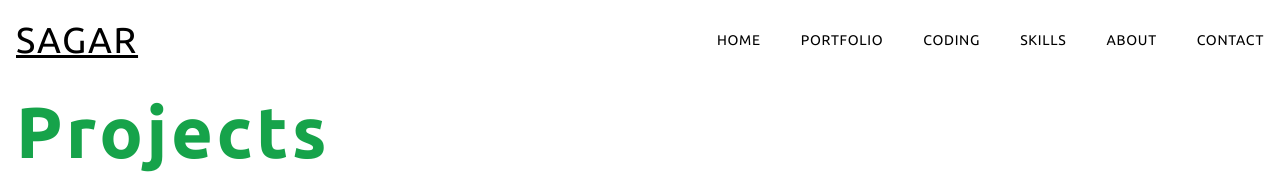
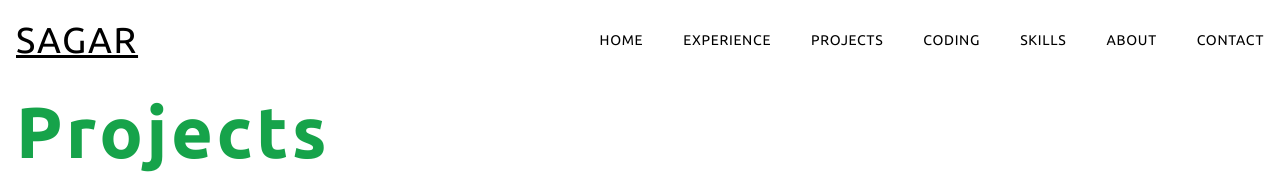
Before and after one commit to skasana-334/portfolio, a Next.js app: page /portfolio in a window 1280 px wide. Shown: the top 174 px of the page. Built offline with nearby package versions, Linux system fonts and the light colour scheme.

Commit message:
Update Nav.jsx

```diff
--- a/components/Nav.jsx
+++ b/components/Nav.jsx
@@ -14,30 +14,36 @@ const Nav = () => {
       id:1,
       link:'home'
     },
+    {id:2,
+      link:'experience'
+    },
      {
-      id:2,
-      link:'portfolio'
+      id:3,
+      link:'projects'
     },
     {
-      id:2,
+      id:4,
       link:'coding'
     },
     {
-      id:4,
+      id:5,
       link:'skills'
     },
      {
-      id:5,
+      id:6,
       link:'about'
     },
 
      {
-      id:6,
+      id:7,
       link:'contact'
     },
   ]
+  const icons=[
+    {id:"github",icon:<FaGithub/>,url:'https://www.linkedin.com/in/sagar-kasana-49a493216/'},{id:"linkedin",icon:<FaLinkedin/>,url:'https://github.com/skasana-334'},{id:"instagram",icon:<FaInstagram/>,url:'https://www.instagram.com/'},
+  ]
   return (
-    <div className={`w-full h-20 z-10 fixed ${`bg-white`} text-black  ${pgscroll&&'bg-[#3D3C42] text-[#faf4f4]'}`}>
+    <div className={`w-full h-20 z-10 fixed ${`bg-white`} text-black  ${pgscroll&&'bg-[#3D3C42] text-[#faf4f4] '}`}>
       <div className='flex justify-between items-center p-4 w-full h-full max-w-screen-xl mx-auto'>
         <Link href='/#home'>
             <h1 className='text-3xl lg:text-4xl uppercase underline underline-offset-2 cursor-pointer tracking-wider '>sagar</h1></Link>
```
